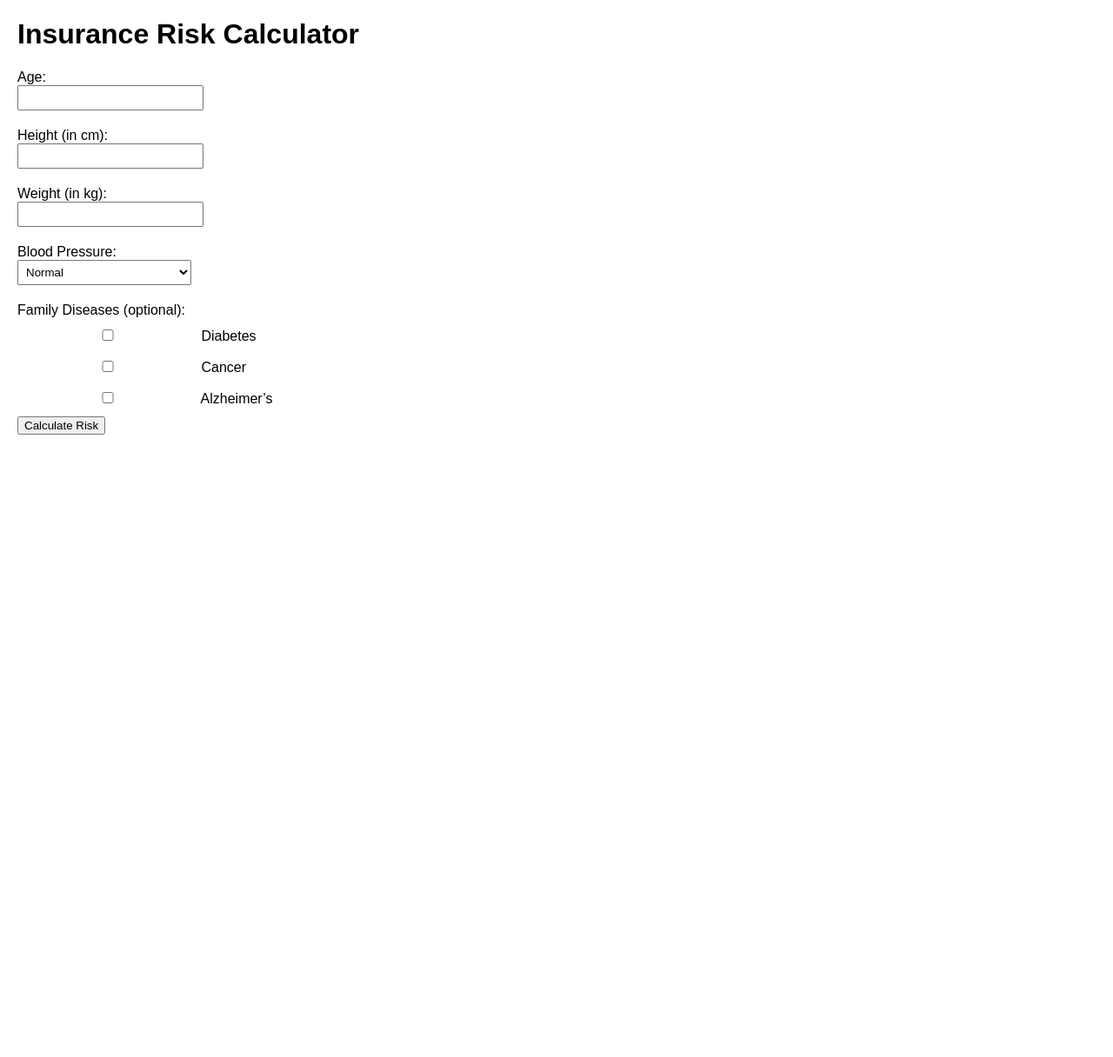
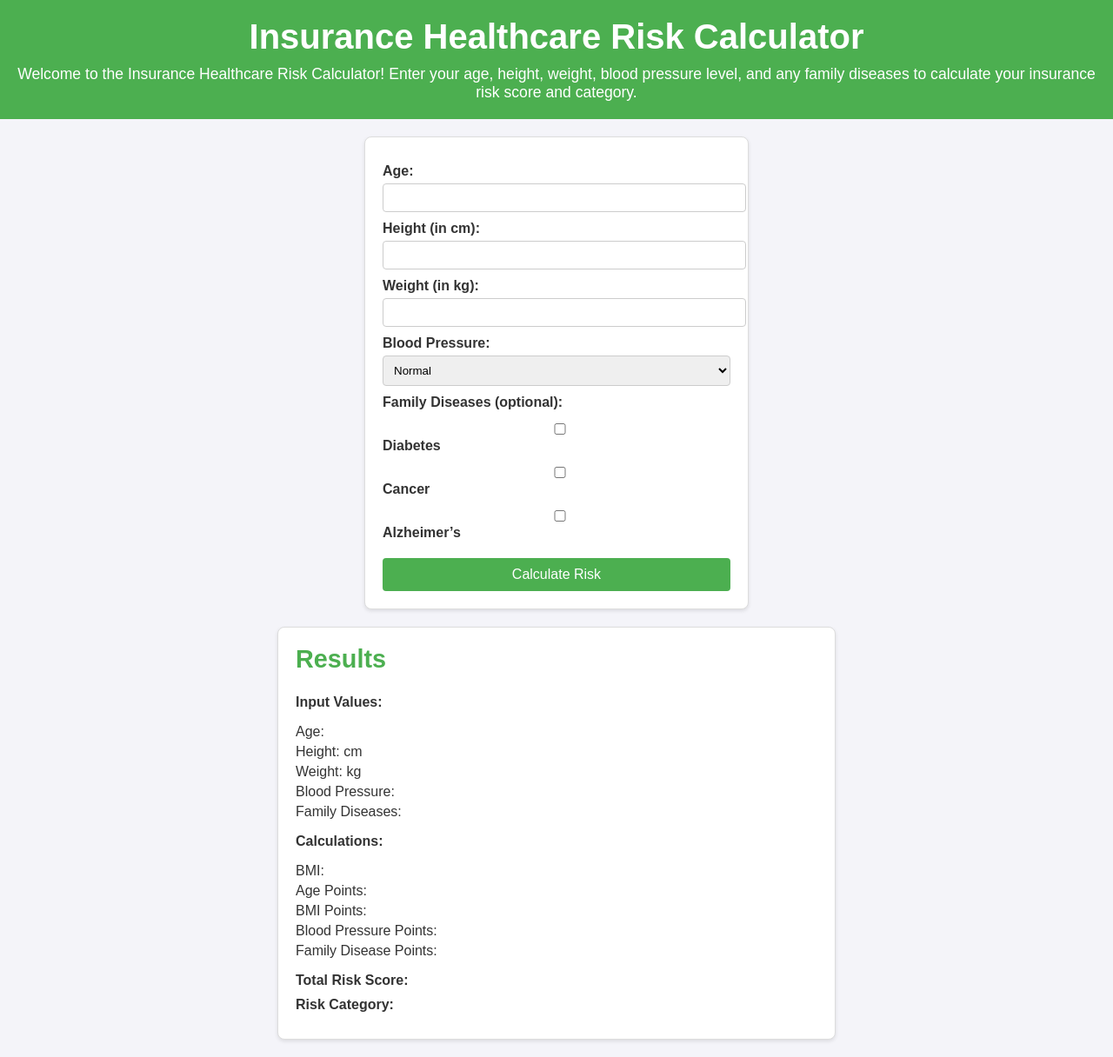
Before and after one commit to Scksf-cc/SteamUnboxd-Project, a website: page src/index.html in a window 1280 px wide. Shown: the whole page at 87% size. Before the commit the page ends 800 px from the top, so only its background shows below. Drawn offline with Linux system fonts and the light colour scheme.

Commit message:
Updated 'index.html' and 'styles.css'

```diff
--- a/src/index.html
+++ b/src/index.html
@@ -3,37 +3,21 @@
 <head>
   <meta charset="UTF-8">
   <meta name="viewport" content="width=device-width, initial-scale=1.0">
-  <title>Insurance Risk Calculator</title>
-  <style>
-    body {
-      font-family: Arial, sans-serif;
-      margin: 20px;
-    }
-    label {
-      display: block;
-      margin-top: 10px;
-    }
-    input, select {
-      margin-bottom: 10px;
-      padding: 5px;
-      width: 200px;
-    }
-    .error {
-      color: red;
-      font-size: 0.9em;
-      margin-top: 5px;
-    }
-    .invalid {
-      border: 2px solid red;
-    }
-    .result {
-      margin-top: 20px;
-      font-weight: bold;
-    }
-  </style>
+  <link rel="stylesheet" href="styles.css">
+  <title>Insurance Healthcare Risk Calculator</title>
 </head>
 <body>
-  <h1>Insurance Risk Calculator</h1>
+  <!-- Part 1: Title and Description -->
+  <header>
+    <h1>Insurance Healthcare Risk Calculator</h1>
+    <p>
+      Welcome to the Insurance Healthcare Risk Calculator! Enter your age, height, weight, blood pressure level, and any family diseases to calculate your insurance risk score and category.
+    </p>
+  </header>
+
+  <!-- Part 2: Calculator Form -->
+  <main>
+    <div class="calculator-container">
       <form id="riskForm">
         <!-- Age Input -->
         <label for="age">Age:</label>
@@ -70,8 +54,37 @@
 
         <button type="submit">Calculate Risk</button>
       </form>
+    </div>
+  </main>
 
-  <div class="result" id="result"></div>
+  <!-- Part 3: Results and Calculations -->
+  <section class="results-container">
+    <h2>Results</h2>
+    <div id="inputValues">
+      <p><strong>Input Values:</strong></p>
+      <ul>
+        <li>Age: <span id="displayAge"></span></li>
+        <li>Height: <span id="displayHeight"></span> cm</li>
+        <li>Weight: <span id="displayWeight"></span> kg</li>
+        <li>Blood Pressure: <span id="displayBloodPressure"></span></li>
+        <li>Family Diseases: <span id="displayFamilyDiseases"></span></li>
+      </ul>
+    </div>
+    <div id="calculations">
+      <p><strong>Calculations:</strong></p>
+      <ul>
+        <li>BMI: <span id="displayBMI"></span></li>
+        <li>Age Points: <span id="displayAgePoints"></span></li>
+        <li>BMI Points: <span id="displayBMIPoints"></span></li>
+        <li>Blood Pressure Points: <span id="displayBloodPressurePoints"></span></li>
+        <li>Family Disease Points: <span id="displayFamilyDiseasePoints"></span></li>
+      </ul>
+    </div>
+    <div id="results">
+      <p><strong>Total Risk Score:</strong> <span id="displayTotalScore"></span></p>
+      <p><strong>Risk Category:</strong> <span id="displayRiskCategory"></span></p>
+    </div>
+  </section>
 
   <script>
     // Function to validate input fields
@@ -126,8 +139,6 @@
         document.getElementById('bloodPressure').classList.remove('invalid');
       }
 
-      // Family Diseases is now optional, so no validation is needed
-
       return isValid;
     }
 
@@ -146,6 +157,14 @@
       const familyDiseases = Array.from(document.querySelectorAll('input[name="familyDiseases"]:checked'))
         .map(checkbox => checkbox.value);
 
+      // Display input values
+      document.getElementById('displayAge').textContent = age;
+      document.getElementById('displayHeight').textContent = height;
+      document.getElementById('displayWeight').textContent = weight;
+      document.getElementById('displayBloodPressure').textContent = bloodPressure;
+      document.getElementById('displayFamilyDiseases').textContent = familyDiseases.join(', ') || 'None';
+
+      // Send data to the API
       const response = await fetch('/api/message', {
         method: 'POST',
         headers: {
@@ -155,7 +174,15 @@
       });
 
       const result = await response.json();
-      document.getElementById('result').textContent = `Risk Score: ${result.score}, Risk Category: ${result.category}`;
+
+      // Display calculations and results
+      document.getElementById('displayBMI').textContent = result.bmi;
+      document.getElementById('displayAgePoints').textContent = result.agePoints;
+      document.getElementById('displayBMIPoints').textContent = result.bmiPoints;
+      document.getElementById('displayBloodPressurePoints').textContent = result.bloodPressurePoints;
+      document.getElementById('displayFamilyDiseasePoints').textContent = result.familyDiseasePoints;
+      document.getElementById('displayTotalScore').textContent = result.score;
+      document.getElementById('displayRiskCategory').textContent = result.category;
     });
   </script>
 </body>
--- a/src/styles.css
+++ b/src/styles.css
@@ -1,15 +1,108 @@
+/* General Styles */
 body {
   font-family: Arial, sans-serif;
-  margin: 20px;
+  margin: 0;
+  padding: 0;
+  background-color: #f4f4f9;
+  color: #333;
 }
-label {
+
+header {
+  background-color: #4CAF50;
+  color: white;
+  padding: 20px;
+  text-align: center;
+}
+
+header h1 {
+  margin: 0;
+  font-size: 2.5em;
+}
+
+header p {
+  margin: 10px 0 0;
+  font-size: 1.1em;
+}
+
+/* Calculator Container */
+.calculator-container {
+  max-width: 400px;
+  margin: 20px auto;
+  padding: 20px;
+  background-color: white;
+  border: 1px solid #ddd;
+  border-radius: 8px;
+  box-shadow: 0 2px 4px rgba(0, 0, 0, 0.1);
+}
+
+.calculator-container label {
   display: block;
   margin-top: 10px;
-}
-input, select {
-  margin-bottom: 10px;
-}
-.result {
-  margin-top: 20px;
   font-weight: bold;
 }
+
+.calculator-container input,
+.calculator-container select {
+  width: 100%;
+  padding: 8px;
+  margin-top: 5px;
+  border: 1px solid #ccc;
+  border-radius: 4px;
+}
+
+.calculator-container .error {
+  color: red;
+  font-size: 0.9em;
+  margin-top: 5px;
+}
+
+.calculator-container .invalid {
+  border: 2px solid red;
+}
+
+.calculator-container button {
+  display: block;
+  width: 100%;
+  padding: 10px;
+  margin-top: 20px;
+  background-color: #4CAF50;
+  color: white;
+  border: none;
+  border-radius: 4px;
+  font-size: 1em;
+  cursor: pointer;
+}
+
+.calculator-container button:hover {
+  background-color: #45a049;
+}
+
+/* Results Container */
+.results-container {
+  max-width: 600px;
+  margin: 20px auto;
+  padding: 20px;
+  background-color: white;
+  border: 1px solid #ddd;
+  border-radius: 8px;
+  box-shadow: 0 2px 4px rgba(0, 0, 0, 0.1);
+}
+
+.results-container h2 {
+  margin-top: 0;
+  font-size: 1.8em;
+  color: #4CAF50;
+}
+
+.results-container p {
+  margin: 10px 0;
+}
+
+.results-container ul {
+  list-style-type: none;
+  padding: 0;
+}
+
+.results-container ul li {
+  margin: 5px 0;
+}
```
Lines whose indentation alone changed are shown as unchanged.
